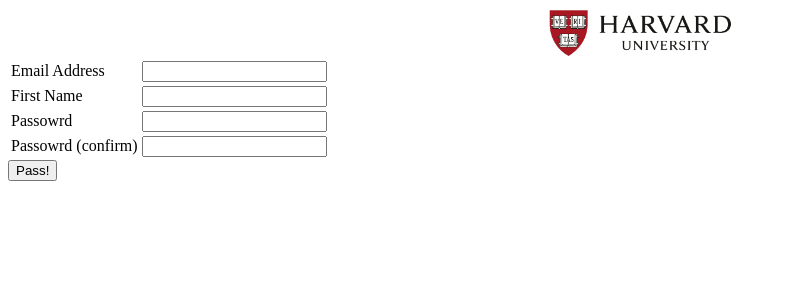
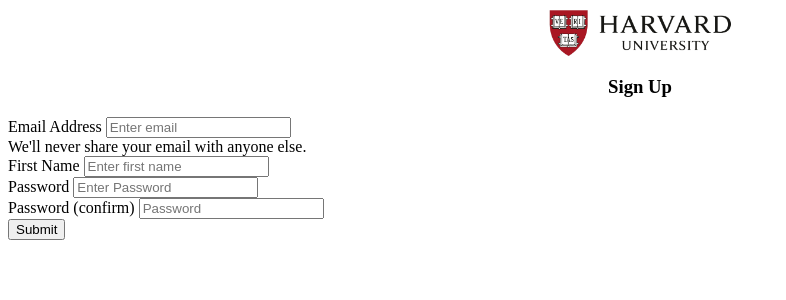
Before and after one commit to progchris00/Python-Projects, a Flask app: template notes/website/templates/signup.html in a window 1280 px wide. Shown: the top 300 px of the page, without its empty margins (0-786 px from the left). Run offline with Flask 3, Linux system fonts and the light colour scheme; the template is opened without the code that fills it, so the values that code supplies are empty.

Commit message:
Implement variable passing

```diff
--- a/notes/website/templates/base.html
+++ b/notes/website/templates/base.html
@@ -15,7 +15,7 @@
       crossorigin="anonymous"
     />
 
-    <title>{% block title %} Home1 {% endblock %}</title>
+    <title>{% block title %} Home {% endblock %}</title>
   </head>
   <body>
     <nav class="navbar navbar-expand-lg navbar-dark bg-dark">
--- a/notes/website/templates/home.html
+++ b/notes/website/templates/home.html
@@ -3,6 +3,5 @@
 
 {% block body %}
 
-<h1>This is the Home</h1>
-
+<h1>This is the Testing</h1>
 {% endblock %}
--- a/notes/website/templates/signup.html
+++ b/notes/website/templates/signup.html
@@ -1,26 +1,50 @@
 {% extends 'base.html' %} {% block title %} Sign Up {% endblock %} {%block
 body%}
-<form action="/home" method="post">
-  <table>
-    <tr>
-      <td>Email Address</td>
-      <td><input type="text" name="email" id="" required /></td>
-    </tr>
-    <tr>
-      <td>First Name</td>
-      <td><input type="text" name="name" id="" required /></td>
-    </tr>
-    <tr>
-      <td>Passowrd</td>
-      <td><input type="text" name="pass1" id="" required /></td>
-    </tr>
-    <tr>
-      <td>Passowrd (confirm)</td>
-      <td><input type="text" name="pass2" id="" required /></td>
-    </tr>
-  </table>
-  {% if pass1 == pass2 %}
-  <input value="Pass!" type="SUBMIT" />
-  {% endif %}
+<form method="post" action="/home">
+  <h3 align="center">Sign Up</h3>
+  <div class="form-group">
+    <label for="email"> Email Address </label>
+    <input
+      type="email"
+      class="form-control"
+      id="email"
+      name="email"
+      placeholder="Enter email"
+    />
+    <div id="passwordHelpBlock" class="form-text">
+      We'll never share your email with anyone else.
+    </div>
+  </div>
+  <div class="form-group">
+    <label for="firstname"> First Name </label>
+    <input
+      type="text"
+      class="form-control"
+      id="firstname"
+      name="firstname"
+      placeholder="Enter first name"
+    />
+  </div>
+  <div class="form-group">
+    <label for="password1"> Password </label>
+    <input
+      type="password"
+      class="form-control"
+      id="password1"
+      name="password1"
+      placeholder="Enter Password"
+    />
+  </div>
+  <div class="form-group">
+    <label for="password2"> Password (confirm) </label>
+    <input
+      type="password"
+      class="form-control"
+      id="password2"
+      name="password2"
+      placeholder="Password"
+    />
+  </div>
+  <button type="submit" class="btn btn-primary">Submit</button>
 </form>
 {% endblock %}
```
Also changed, not shown: notes/website/auth.py (+8 -2 lines).
